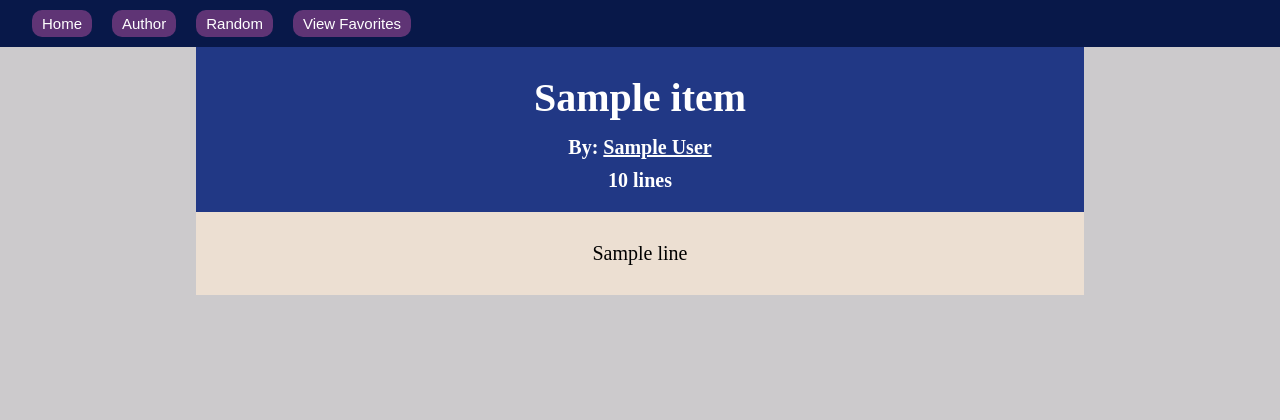
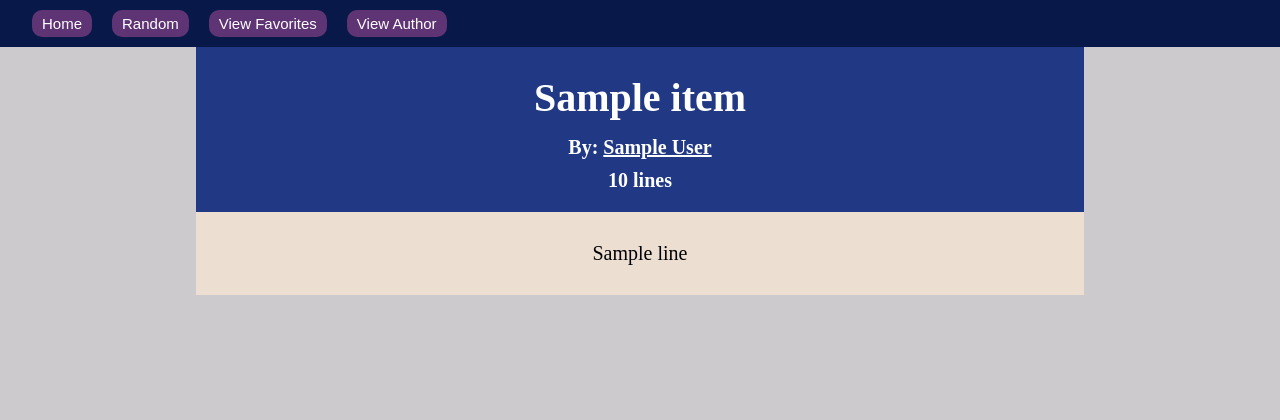
Before and after one commit to Avalon472/VerseVault, a Flask app: page /poem in a window 1280 px wide. Shown: the top 420 px of the page. Run offline with Flask 3, Linux system fonts and the light colour scheme; tables that the repository leaves empty hold one stand-in row (values such as "Sample post"); a database or web service that is not in the repository returns one stand-in record (values such as "Sample title"); data that the repository does not hold is empty.

Commit message:
Changed order of nav bar buttons

```diff
--- a/templates/poem.html
+++ b/templates/poem.html
@@ -9,9 +9,9 @@
 <body>
 <div class = "navbar">
     <a href = "/"><button>Home</button></a>
-    <a href = "/poet?poet={{author}}"><button>Author</button></a>
     <a href = "/random"><button>Random</button></a>
     <a href = "/favorites"><button> View Favorites</button></a>
+    <a href = "/poet?poet={{author}}"><button>View Author</button></a>
 </div>
 <div id = "poemContent">
     <div id = "poemInfo">
--- a/templates/poet.html
+++ b/templates/poet.html
@@ -3,12 +3,13 @@
 <head>
     <meta charset="UTF-8">
     <meta name="viewport" content="width=device-width, initial-scale=1.0">
-    <title>Poem Reader</title>
+    <title>Works by {{ poet }}</title>
 <link rel="stylesheet" href="{{ url_for('static', filename = 'styles.css')}}">
 </head>
 <body>
 <div class = "navbar">
     <a href = "/"><button>Home</button></a>
+    <a href = "/random"><button>Random</button></a>
     <a href = "/favorites"><button> View Favorites</button></a>
 </div>
 <div id = "poetInfo">
```
